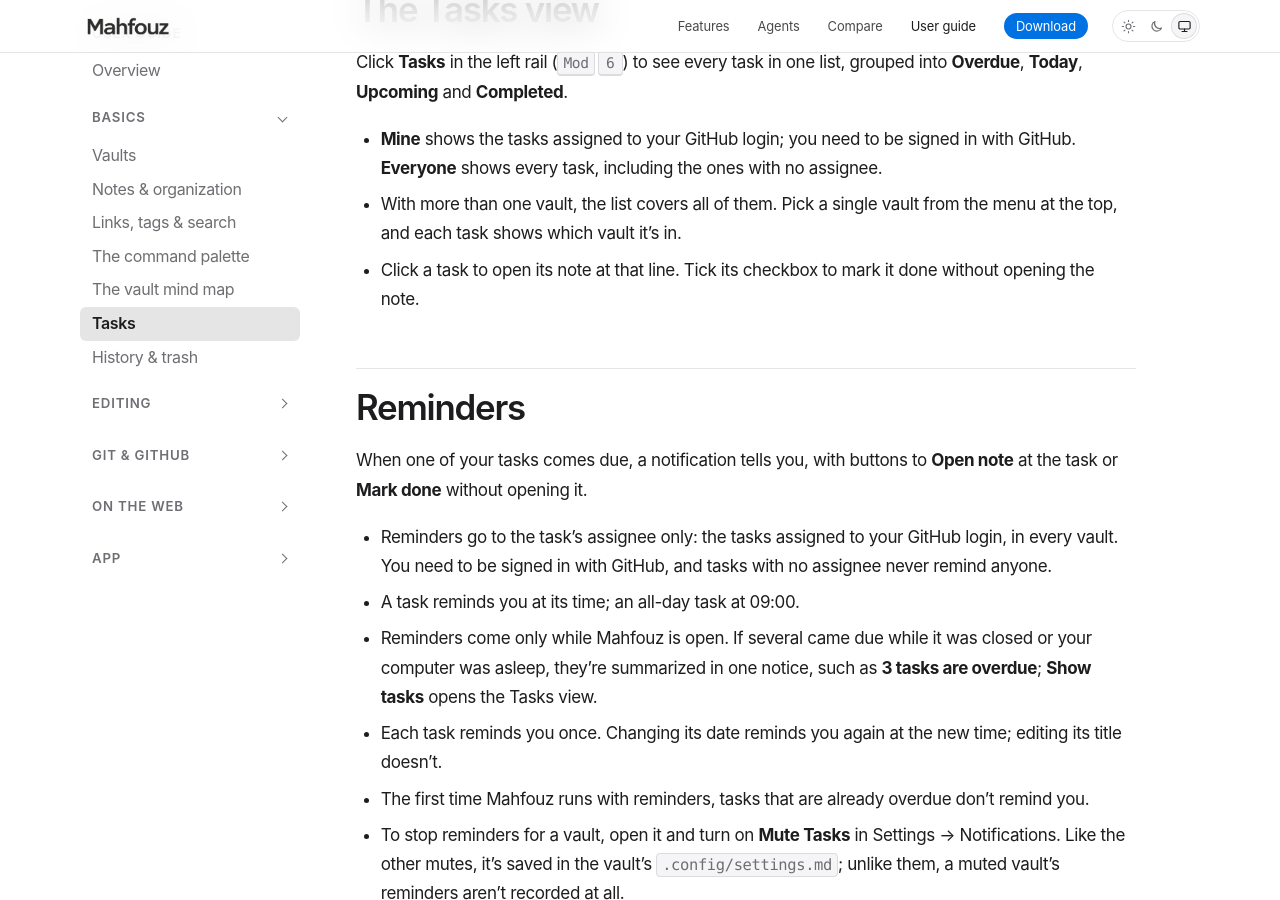
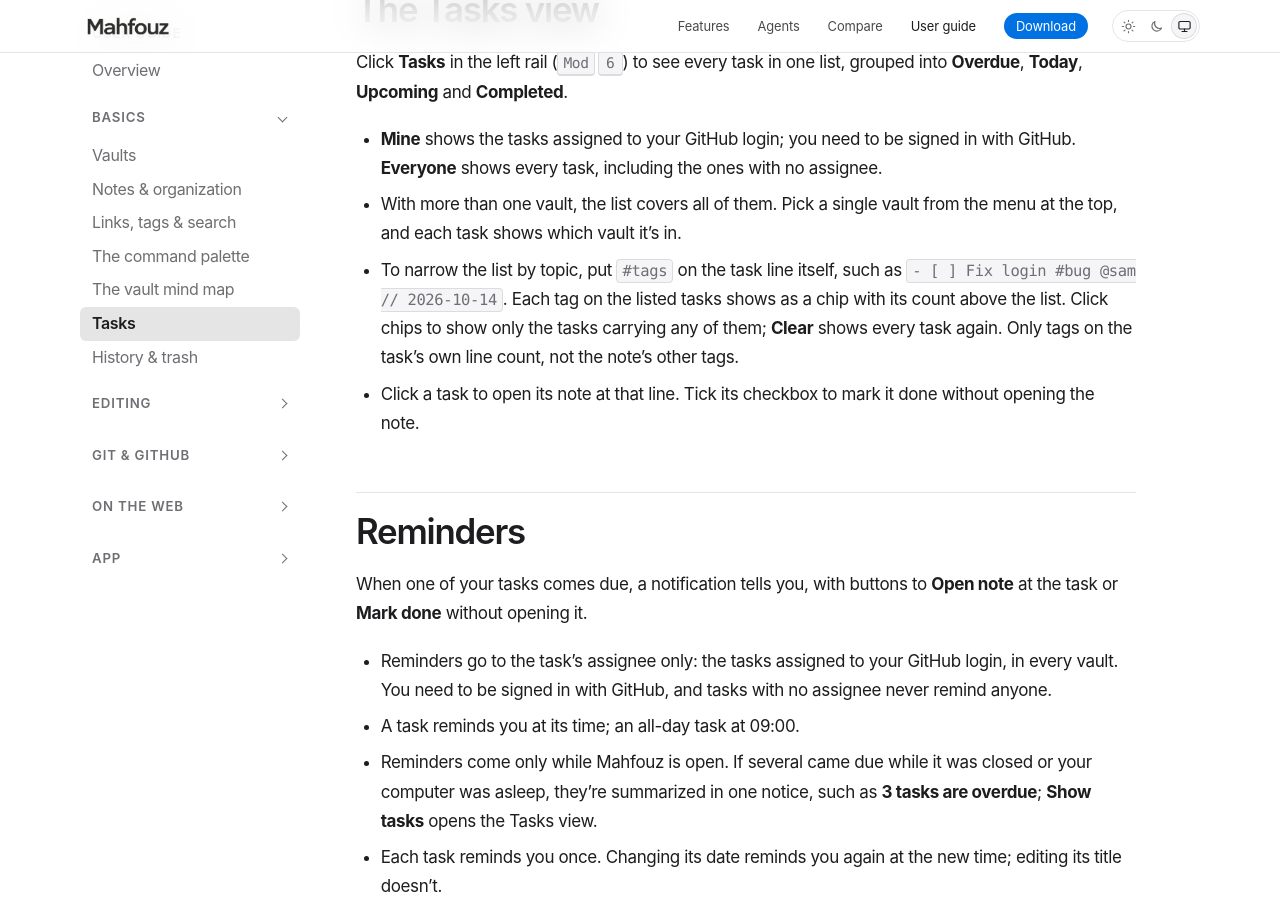
Before and after one commit to mahfouz-app/docs, a Jekyll site: the page built from guide/tasks.md, in a window 1280 px wide and 900 px high, scrolled down 1722 px. Built offline with Jekyll 4.4.1, drawn with Linux system fonts in a browser that asks for light colours.

Commit message:
guide: filter the Tasks view by #tags
Co-Authored-By: Claude Opus 5.5 <noreply@anthropic.com>

```diff
--- a/guide/tasks.md
+++ b/guide/tasks.md
@@ -68,6 +68,12 @@ grouped into **Overdue**, **Today**, **Upcoming** and **Completed**.
   with no assignee.
 - With more than one vault, the list covers all of them. Pick a single
   vault from the menu at the top, and each task shows which vault it's in.
+- To narrow the list by topic, put `#tags` on the task line itself, such
+  as `- [ ] Fix login #bug @sam // 2026-10-14`. Each tag on the listed
+  tasks shows as a chip with its count above the list. Click chips to
+  show only the tasks carrying any of them; **Clear** shows every task
+  again. Only tags on the task's own line count, not the note's other
+  tags.
 - Click a task to open its note at that line. Tick its checkbox to mark it
   done without opening the note.
 
```
